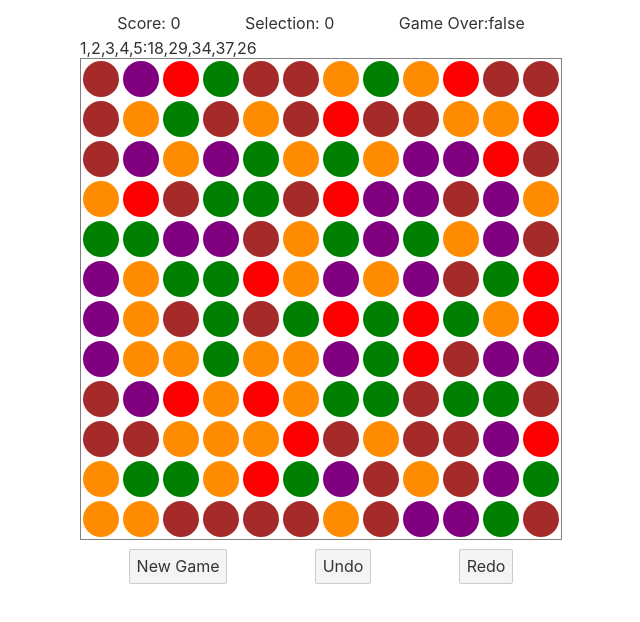
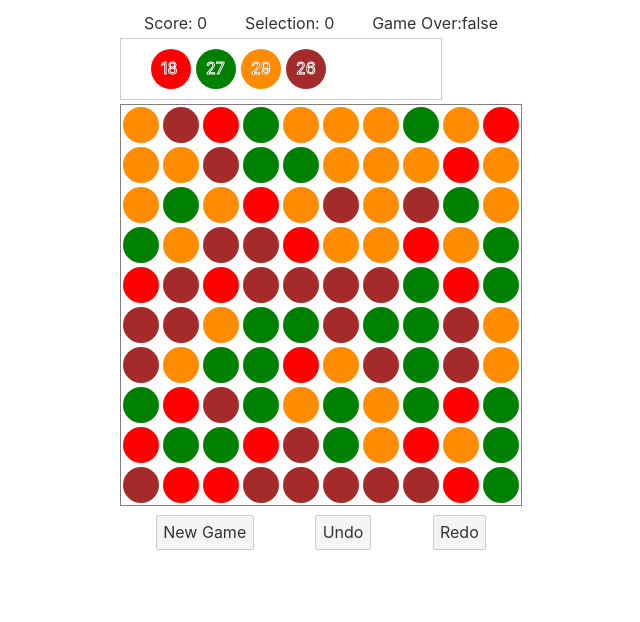
Before and after one commit to objectgraph/samegame, a Svelte app: page / in a window 1280 px wide. Shown: the top 622 px of the page, without its empty margins (319-959 px from the left). Built offline with nearby package versions, Linux system fonts and the light colour scheme.

Commit message:
stats board

```diff
--- a/src/Board.svelte
+++ b/src/Board.svelte
@@ -7,9 +7,9 @@
 	import { fly } from 'svelte/transition';
 
 
-	const rows = 12;
-	const cols = 12;
-	const game = new Game(rows,cols);
+	const rows = 10;
+	const cols = 10;
+	const game = new Game(rows,cols,4);
 	const options = {duration:500};
 
 
--- /dev/null
+++ b/src/Common.svelte
@@ -0,0 +1,19 @@
+<script context="module">
+    export function getColor(color){
+		if(color==1){
+			return "red";
+		}
+		else if(color==2){
+			return "green";
+		}
+		else if(color==3){
+			return 'darkorange';
+		}
+		else if(color==4){
+			return 'brown';
+		}
+		else if(color==5){
+			return 'purple';
+		}
+	}
+</script>
--- a/src/Game.js
+++ b/src/Game.js
@@ -1,6 +1,6 @@
 export default class Game {
 
-    constructor(rows, cols) {
+    constructor(rows, cols, colors) {
         this.data = [];
         this.undoStack = [];
         this.redoStack = [];
@@ -19,7 +19,7 @@ export default class Game {
                     col: j,
                     deleted: false,
                     selected: false,
-                    color: Math.ceil(Math.random() * 5)
+                    color: Math.ceil(Math.random() * colors)
                 };
                 id = id + 1;
                 row.push(obj);
@@ -65,6 +65,7 @@ export default class Game {
         this.redoStack = [];
         this.gameOver = false;
         this.score = 0;
+        this.currentSelection = 0;
         for (var i = 0; i < this.rows; i++) {
             for (var j = 0; j < this.cols; j++) {
                 let cell = this.data[i][j];
--- a/src/GameStats.svelte
+++ b/src/GameStats.svelte
@@ -1,6 +1,8 @@
 <script>
     import { beforeUpdate, afterUpdate } from "svelte";
+    import {getColor} from './Common.svelte';
     export let data;
+
     let colors = {};
     beforeUpdate(() => {
         colors = {};
@@ -17,5 +19,16 @@
         });
     });
 </script>
-
-{Object.keys(colors)}:{Object.values(colors)}
+<style>
+    svg{
+        border:1px solid #ccc
+    }
+</style>
+<svg width={Object.keys(colors).length*80} height={60}>
+    {#each Object.keys(colors) as col,i}
+        <g transform="translate({45*i+40},{20})">
+        <circle cx={10} cy={10} r={20} fill={getColor(col)}></circle>
+        <text y="10" textAnchor="middle" stroke="#ffffff" strokeWidth="1px" fill="#000000" dy=".3em">{colors[col]}</text>
+        </g>
+    {/each}
+</svg>
--- a/src/Sphere.svelte
+++ b/src/Sphere.svelte
@@ -1,6 +1,7 @@
 <script>
 	import { beforeUpdate, afterUpdate } from 'svelte';
 	import {fade} from 'svelte/transition'
+	import {getColor} from './Common.svelte'
 
 
 	let cx = 0
@@ -12,7 +13,7 @@
 	let color = 'red';
 
 	beforeUpdate(() => {
-		color = getColor();
+		color = getColor(obj.color);
 		cx=obj.col*40+20
 		cy=obj.row*40+20
 		r=18
@@ -24,23 +25,6 @@
 		}
 	});
 
-	function getColor(){
-		if(obj.color==1){
-			return "red";
-		}
-		else if(obj.color==2){
-			return "green";
-		}
-		else if(obj.color==3){
-			return 'darkorange';
-		}
-		else if(obj.color==4){
-			return 'brown';
-		}
-		else if(obj.color==5){
-			return 'purple';
-		}
-	}
 </script>
 {#if !obj.deleted}
 	{#if obj.selected}
```
